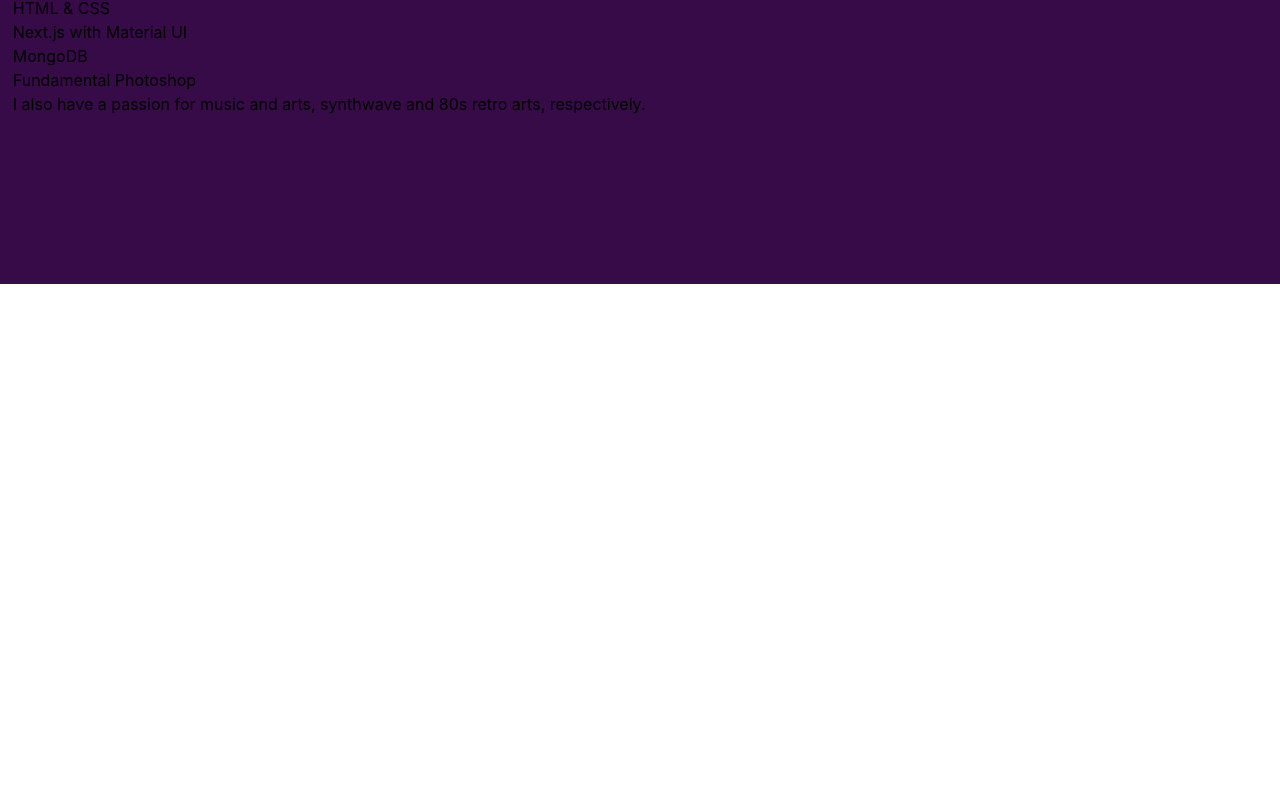
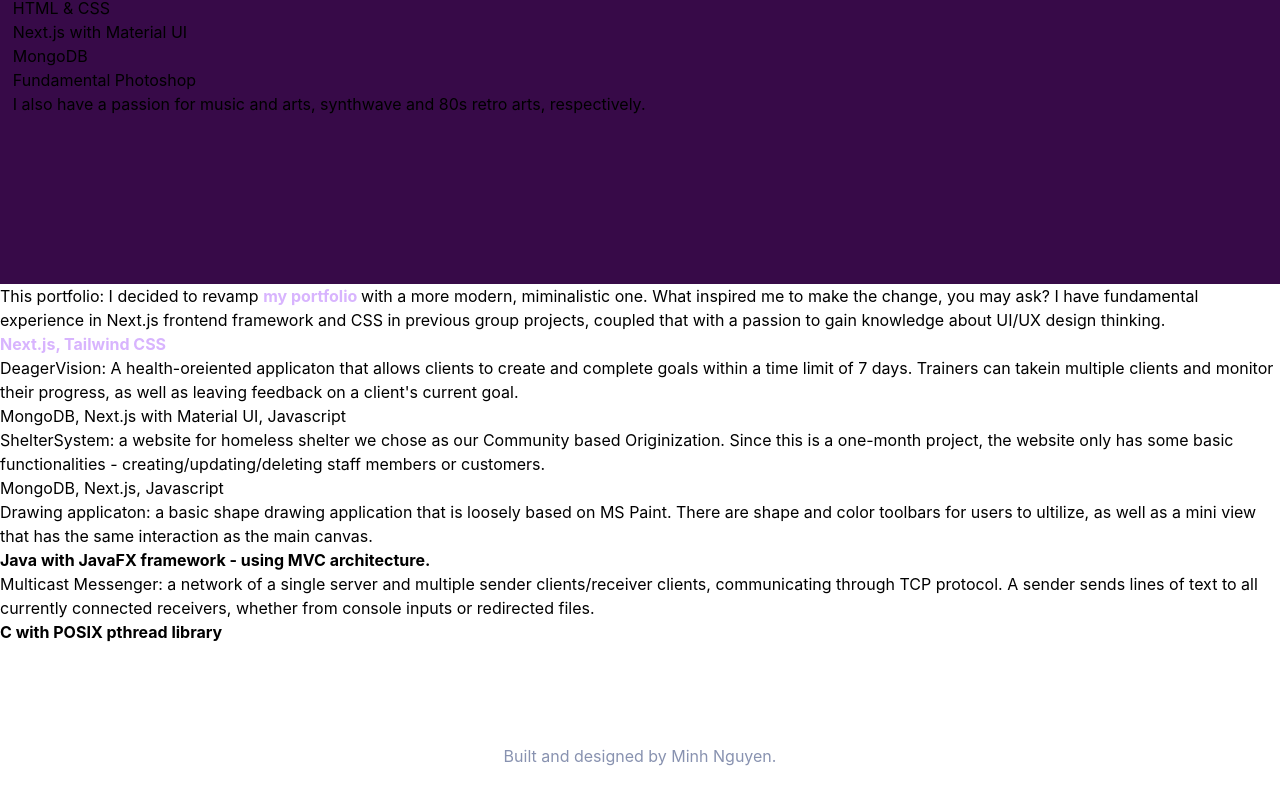
Before and after one commit to MinhNguyen4958/portfolio_v2, a Next.js app: page / in a window 1280 px wide. Shown: the part 996-1800 px from the top of the page. Before the commit the page ends 1280 px from the top, so only its background shows below. Built offline with nearby package versions, Linux system fonts and the light colour scheme.

Commit message:
added stuffs again

```diff
--- a/pages/index.js
+++ b/pages/index.js
@@ -3,7 +3,7 @@
 import Intro from '../components/Intro'
 import Projects from '../components/Projects'
 import SideNavBar from '../components/SideNavBar'
-
+import Credits from '../components/Credits'
 import homeStyle from '../styles/Home.module.css'
 export default function Home() {
   return (
@@ -13,7 +13,8 @@
       <div>
         <Intro/>
         <About/>
-        {/* <Projects/> */}
+        <Projects/>
+        <Credits/>
       </div>
       {/* <SideNavBar/> */}
     </div>
--- a/styles/Credits.module.css
+++ b/styles/Credits.module.css
@@ -5,7 +5,7 @@
 }
 
 .endingCredits {
-    color: var(--palatinate-purple);
+    color: var(--slate);
     text-align: center;
     width: 100%;
     font-size: 16px;
--- a/styles/globals.css
+++ b/styles/globals.css
@@ -18,4 +18,17 @@
   --persian-indigo: #290D5Fff;
   --purple-pizzazz: #FB4CE6ff;
   --russian-violet-2: #280648ff;
+
+
+  --dark-navy: #020c1b;
+  --navy: #0a192f;
+  --light-navy: #112240;
+  --lightest-navy: #233554;
+  --navy-shadow: rgba(2, 12, 27, 0.7);
+  --slate: #8892b0;
+  --light-slate: #a8b2d1;
+  --lightest-slate: #ccd6f6;
+  --white: #e6f1ff;
+  --green-bright: #64ffda;
+  --green-tint: rgba(100, 255, 218, 0.1);
 }
```
